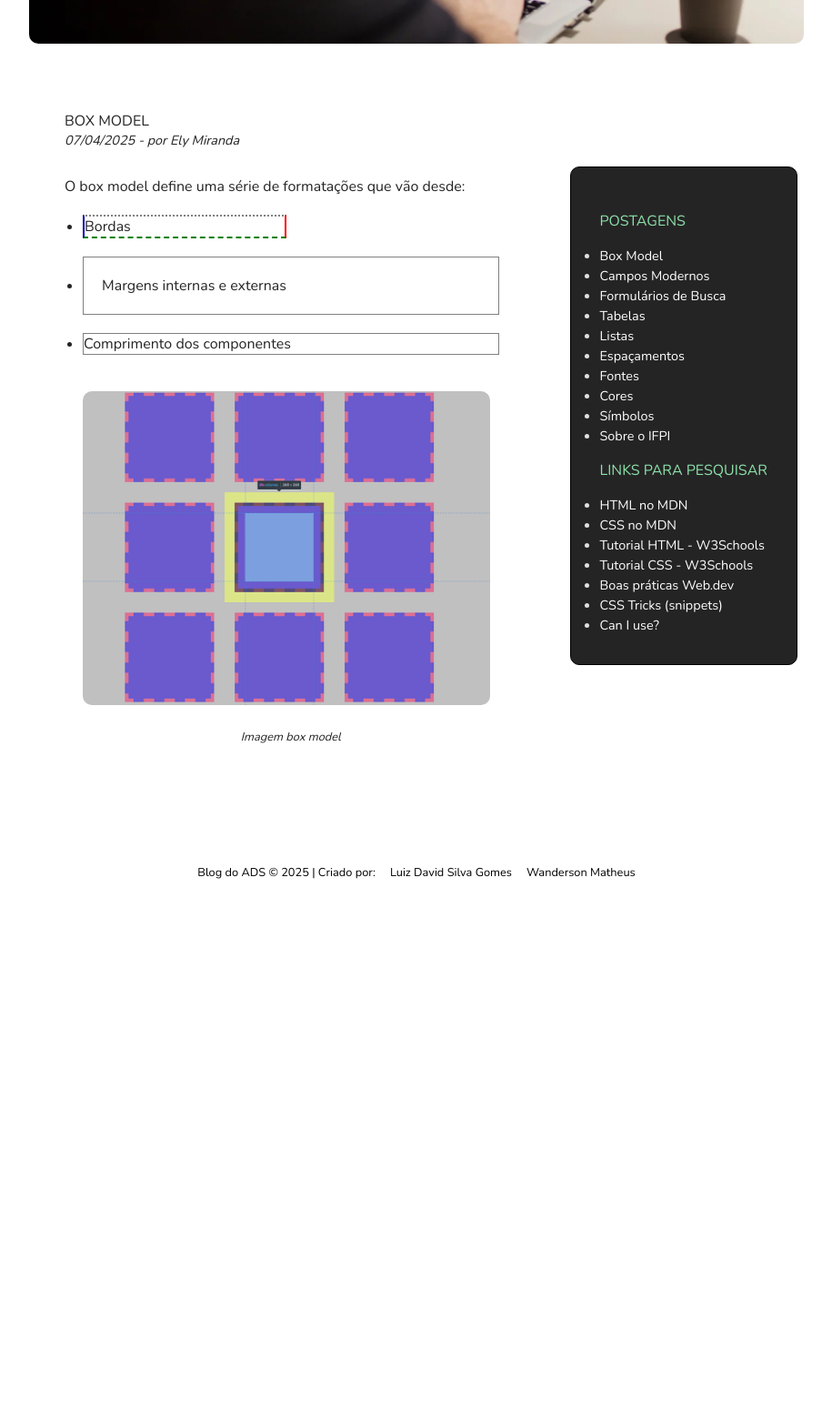
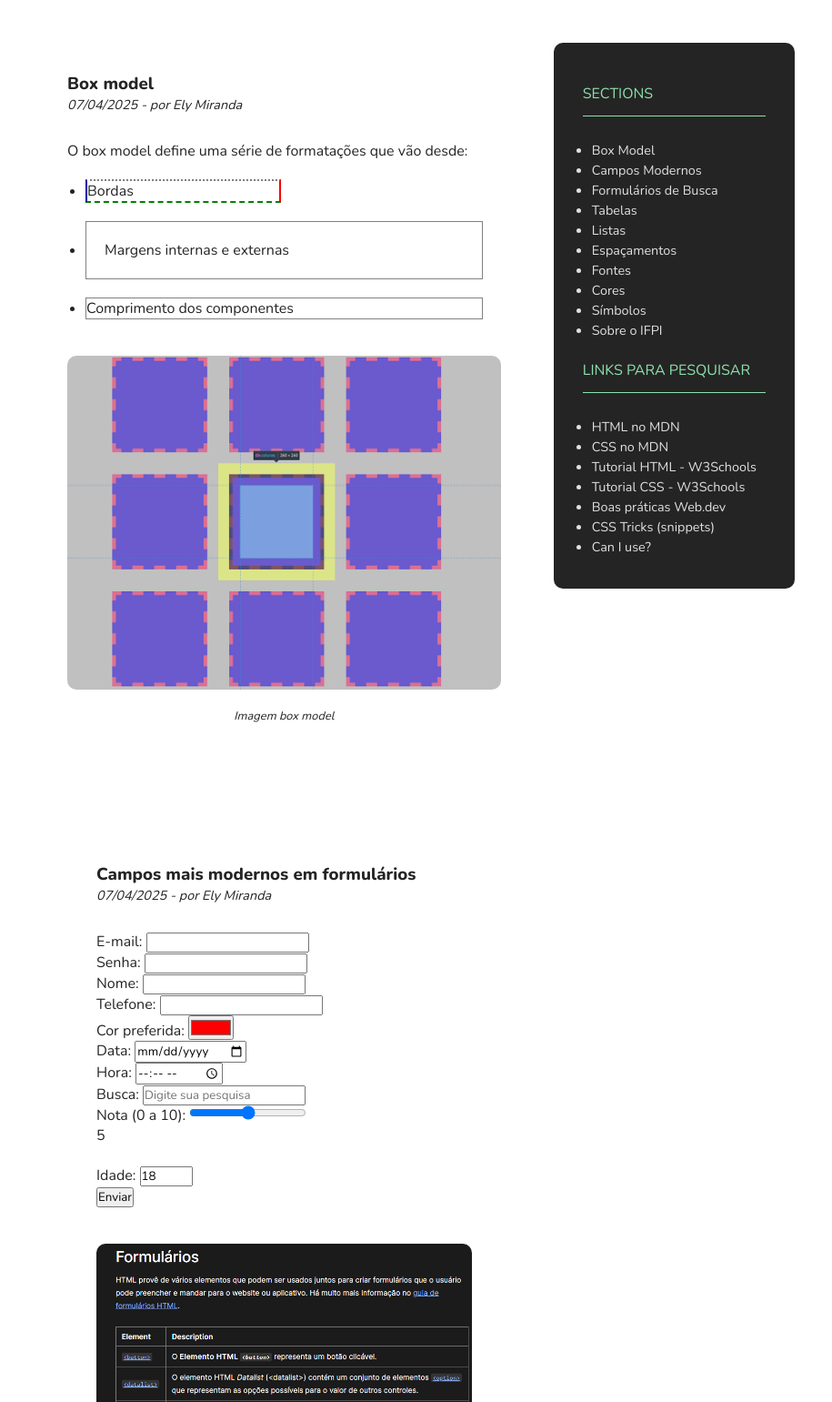
Before and after one commit to wandsoader1/blog-prog1, a plain HTML site: page blog.html in a window 1280 px wide. Shown: the part 344-1885 px from the top of the page at 91% size, without its empty margins (182-1097 px from the left). Before the commit the page ends 1328 px from the top, so only its background shows below. Drawn offline with nearby package versions, Linux system fonts and the light colour scheme.

Commit message:
style: mudanca de formatacao

```diff
--- a/blog.html
+++ b/blog.html
@@ -16,7 +16,7 @@
                 <div class="header_nav_logo">
                     <a href="#"><img src="./imagens/ads.png" alt="ads logo"></a>
                 </div>
-                <h2>Blog do ADS</h2>
+                <!-- <h2>Blog do ADS</h2> -->
                 <div class="header_nav_links">
                     <a href="#">Home</a>
                     <a href="#">Sobre</a>
@@ -27,11 +27,13 @@
             </nav>
         </header>
         <div class="flex_leiaut_container">
-            <div class="flex_capa"></div>
+            <div class="flex_capa">
+                <h2>Blog do ADS</h2>
+            </div>
             <div class="flex_leiaut">
                 <main>
-                    <article>
-                        <h2>Box model</h2>
+                    <article id="boxmodel">
+                        <h3>Box model</h3>
                         <p class="autor_data">07/04/2025 - por Ely Miranda</p>
                         <p>O box model define uma série de formatações que vão desde:</p>
                         <ul>
@@ -44,12 +46,67 @@
                             <figcaption>Imagem box model</figcaption>
                         </figure>
                     </article>
+
+                    <article id="camposmodernos">
+                        <h3>Campos mais modernos em formulários</h3>
+                        <p class="autor_data">07/04/2025 - por Ely Miranda</p>
+
+                        <form action="" class="formulario" method="post">
+                        <label for="email">E-mail:</label>
+                        <input type="email" id="email" name="email" required>
+                        <br>
+                        <label for="senha">Senha:</label>
+                        <input type="password" id="senha" name="senha" required>
+                        <br>
+                        <label for="nome">Nome:</label>
+                        <input type="text" id="nome" name="nome" required>
+                        <br>
+                        <label for="telefone">Telefone:</label>
+                        <input type="tel" id="telefone" name="telefone" required>
+                        <br>
+                        <label for="cor">Cor preferida:</label>
+                        <input type="color" id="cor" name="cor" value="#ff0000">
+                        <br>
+                        <label for="data">Data:</label>
+                        <input type="date" id="data" name="data" required>
+                        <br>
+                        <label for="hora">Hora:</label>
+                        <input type="time" id="hora" name="hora" required>
+                        <br>
+                        <label for="busca">Busca:</label>
+                        <input type="search" id="busca" name="busca" placeholder="Digite sua pesquisa" required>
+                        <br>
+                        <label for="nota">Nota (0 a 10):</label>
+                        <input type="range" id="nota" name="nota" min="0" max="10" value="5" required>
+                        <div id="nota-atual">5</div>
+                        <br>
+                        <label for="idade">Idade:</label>
+                        <input type="number" id="idade" name="idade" min="0" max="120" value="18" required>
+                        <br>
+                        <input type="submit" value="Enviar">
+                        </form>
+
+                        <figure>
+                            <img src="./imagens/formularios.png" alt="Imagem representativa de formulários">
+                            <figcaption>Exemplo de formulário com campos modernos (Fonte: MDN Web Docs)</figcaption>
+                        </figure>
+
+                        <script>
+                            function mudaNota() {
+                                const nota = document.getElementById('nota').value;
+                                document.getElementById('nota-atual').innerText = nota;
+                            }
+
+                            document.getElementById('nota').addEventListener('input', mudaNota);
+                            mudaNota();
+                        </script>
+                    </article>
                 </main>
                     <aside>
-                            <h3>Postagens</h3>
+                            <h3>Sections</h3>
                                 <ul>
-                                    <li><a href="./blog.html">Box Model</a></li>
-                                    <li><a href="./postagens/campos_modernos.html">Campos Modernos</a></li>
+                                    <li><a href="#boxmodel">Box Model</a></li>
+                                    <li><a href="#camposmodernos">Campos Modernos</a></li>
                                     <li><a href="#buscas">Formulários de Busca</a></li>
                                     <li><a href="#tabelas">Tabelas</a></li>
                                     <li><a href="#listas">Listas</a></li>
@@ -427,6 +484,30 @@
             <span id="fim-da-pagina"></span>
         </footer>
     </div> -->
+     <button id="back-to-top" onclick="scrollToTop()">↑</button>
+     <script>
+        function mudaNota() {
+            const nota = document.getElementById('nota').value;
+            document.getElementById('nota-atual').innerText = nota;
+            }
+
+        document.getElementById('nota').addEventListener('input', mudaNota);
+        mudaNota();
+
+        const backToTopButton = document.getElementById("back-to-top");
+        if (scrollY > 300) {
+            backToTopButton.style.display = "flex";
+        } else {
+            backToTopButton.style.display = "none";
+        }
+
+    function scrollToTop() {
+      window.scrollTo({
+        top: 0,
+        behavior: 'smooth' // rolagem suave
+      });
+    }
+     </script>
 </body>
 
 </html>
--- a/postagens/post_style.css
+++ /dev/null
@@ -1,220 +0,0 @@
-@import url('https://fonts.googleapis.com/css2?family=Nunito:wght@400;800&family=Poppins:wght@300&family=Roboto&display=swap');
-
-* {
-  margin: 0;
-  padding: 0;
-  box-sizing: border-box;
-  font-family: 'Nunito', sans-serif;
-}
-
-.container {
-  display: flex;
-  flex-direction: column;
-  justify-content: center;
-  align-items: center;
-}
-
-header {
-  margin: 30px auto;
-  width: 80%;
-  background-color: #fff;
-  color: #252425;
-  display: flex;
-  justify-content: center;
-  align-items: center;
-}
-
-.header_nav_container {
-  display: flex;
-  justify-content: space-around;
-  align-items: center;
-  width: 100%;
-  padding: 0 2rem;
-  letter-spacing: 0.1rem;
-}
-
-.header_nav_container h2 {
-  font-size: 0.9rem;
-  font-weight: 400;
-  text-transform: uppercase;
-}
-
-.header_nav_logo img {
-  width: 35px;
-  height: 35px;
-  border: 1px solid #000;
-  border-radius: 50%;
-}
-
-.header_nav_links {
-  font-size: 1rem;
-  font-weight: 500;
-  display: flex;
-  gap: 2rem;
-}
-
-.header_nav_links a {
-  color: #252425;
-  text-decoration: none;
-  transition: color 0.3s ease;
-  text-decoration: none !important;
-}
-
-.header_nav_links a:hover {
-  text-decoration: underline !important;
-  text-decoration-thickness: 1px !important;
-  text-decoration-color: #8ce2aa !important;
-}
-
-.header_nav_links a:active {
-  color: #8ce2aa;
-}
-
-#login_link {
-  color: #252425;
-  border: 1px solid #8ce2aa;
-  border-radius: 50%;
-  font-weight: 600;
-  transition: background-color 0.3s ease;
-}
-
-#login_link:hover {
-  background-color: #8ce2aa;
-  color: #fff;
-}
-
-#create_acount_link {
-  background-color: #8ce2aa;
-  color: #252425;
-  border: 1px solid #8ce2aa;
-  border-radius: 50%;
-  font-weight: 600;
-  transition: background-color 0.3s ease;
-}
-
-#create_acount_link:hover {
-  background-color: #7ad399;
-  color: #252425;
-}
-
-.flex_leiaut_container {
-  margin: 1.2rem auto;
-  display: flex;
-  flex-direction: column;
-  justify-content: center;
-  align-items: center;
-  width: 70%;
-  padding: 3rem 0;
-}
-
-.flex_capa {
-  background-image: url(../imagens/capa_blog.webp);
-  background-size: cover;
-  background-position: center;
-  /*width: 90%;*/
-  width: 95%;
-  height: 28vh;
-  border-radius: 10px;
-}
-
-.flex_leiaut {
-  width: 100%;
-  height: 100%;
-  display: flex;
-  justify-content: space-around;
-  align-items: center;
-  padding: 1rem;
-}
-
-.flex_leiaut h2 {
-  font-size: 1rem;
-  font-weight: 500;
-  text-transform: uppercase;
-}
-
-main {
-  color: #252425;
-  width: 75%;
-  display: flex;
-  justify-content: space-between;
-  align-items: center;
-  padding: 2rem;
-  /* margin-bottom: 0px; */
-  flex-wrap: wrap;
-}
-
-main h2 {
-  width: 30%;
-  font-size: 1.6rem;
-  font-weight: bold;
-  text-transform: uppercase;
-}
-
-.formulario {
-  width: 100%;
-  padding: 1.2rem;
-  border-radius: 10px;
-  box-shadow: 0 0 10px rgba(0, 0, 0, 0.1);
-  display: grid;
-  grid-template-columns: repeat(auto-fit, minmax(300px, 1fr));
-}
-
-aside {
-  margin-top: 100px;
-  padding: 2rem;
-  border: 1px solid #000;
-  border-radius: 10px;
-  background-color: #252425;
-  color: #e0e0e0;
-}
-
-aside a {
-  color: #fff;
-  text-decoration: none;
-  transition: color 0.3s ease;
-  font-size: 0.9rem;
-}
-
-aside h3 {
-  color: #8ce2aa;
-  font-size: 1rem;
-  font-weight: 400;
-  text-transform: uppercase;
-  padding: 1rem 0;
-}
-
-aside a:hover {
-  text-decoration: underline !important;
-  text-decoration-thickness: 1px !important;
-  text-decoration-color: #8ce2aa !important;
-}
-
-main figure img {
-  margin: 20px;
-  width: 90%;
-  height: 90%;
-  border-radius: 10px;
-}
-
-main figure figcaption {
-  align-items: center;
-  font-size: 0.8rem;
-  text-align: center;
-  font-style: italic;
-}
-
-.autor_data {
-  font-size: 0.9rem;
-  text-align: left;
-  font-style: italic;
-  margin-bottom: 30px;
-}
-
-footer {
-  width: 100%;
-  padding: 1rem;
-  display: flex;
-  justify-content: center;
-  font-size: 0.8rem;
-  gap: 1rem;
-}
--- a/style.css
+++ b/style.css
@@ -99,67 +99,81 @@ header {
 
 
 .flex_leiaut_container {
-    margin: 1.2rem auto;
+    margin: 2rem;
     display: flex;
     flex-direction: column;
     justify-content: center;
     align-items: center;
-    width: 70%;
+    width: 65%;
     padding: 3rem 0;
 }
 
 .flex_capa {
-    background-image: url(./imagens/capa_blog.webp);
+    background-image: url(./imagens/frontend_bg.jpg);
+    background-repeat: no-repeat;
+    background-attachment: fixed;
     background-size: cover;
     background-position: center;
-    /*width: 90%;*/
-    width: 95%;
-    height: 28vh;
+    width: 100%;
+    height: 20vh;
     border-radius: 10px;
+    transition: all 0.3s ease;
+    display: flex;
+    flex-direction: column;
+    justify-content: center;
+    align-items: center;
+}
+
+.flex_capa h2 {
+    color: #e0e0e0;
+    font-size: 2rem;
+    font-weight: 800;
+    text-align: center;
+    padding: 1rem 0;
+    text-shadow: 4px 4px 4px rgba(0, 0, 0, 0.5);
+    text-transform: uppercase;
 }
 
 .flex_leiaut {
     width: 100%;
     height: 100%;
     display: flex;
-    justify-content: space-around;
-    align-items: center;
-    padding: 1rem;
-}
-
-.flex_leiaut h2 {
-    font-size: 1rem;
-    font-weight: 500;
-    text-transform: uppercase;
+    justify-content: space-between;
+    /* border: 1px solid #000; */
+    margin-top: 6%;
 }
 
 main {
     color: #252425;
-    width: 65%;
+    max-width: 50%;
+    min-width: 65%;
     display: flex;
-    justify-content: space-between;
-    align-items: center;
+    flex-direction: column;
     padding: 2rem;
-    margin-top: 3%;
-}
-
-main h2 {
-    width: 30%;
-    font-size: 1.5rem;
-    font-weight: bold;
-    text-transform: uppercase;
+    /* border: 1px solid #000; */
 }
 
 aside {
+    display: flex;
+    flex-direction: column;
+    /* justify-content: center;
+    align-items: center; */
+    max-width: 300px;
+    min-width: 200px;
+    max-height: 75vh;
+    min-height: 60vh;
     padding: 2rem;
-    border: 1px solid #000;
     border-radius: 10px;
     background-color: #252425;
     color: #e0e0e0;
 }
 
+aside ul {
+    margin: 10px;
+}
+
 aside a {
-    color: #fff;
+    color: #e0e0e0;
     text-decoration: none;
     transition: color 0.3s ease;
     font-size: 0.9rem;
@@ -170,7 +184,9 @@ aside h3 {
     font-size: 1rem;
     font-weight: 400;
     text-transform: uppercase;
-    padding: 1rem 0;
+    padding: 0.8rem 0;
+    border-bottom: 1px solid #8ce2aa;
+    margin-bottom: 1rem;
 }
 
 aside a:hover {
@@ -202,11 +218,23 @@ aside a:hover {
     margin: 20px;
 }
 
+main figure {
+    display: flex;
+    flex-direction: column;
+    align-items: center;
+    margin: 20px auto;
+    width: 100%;
+}
+
 main figure img {
-    margin: 20px;
-    width: 90%;
-    height: 90%;
+    margin: 20px auto;
+    width: 100%;
+    max-width: 700px;
+    min-width: 300px;
+    /* height: auto; */
+    max-height: 615px;
     border-radius: 10px;
+    display: block;
 }
 
 main figure figcaption {
@@ -214,6 +242,15 @@ main figure figcaption {
     font-size: 0.8rem;
     text-align: center;
     font-style: italic;
+    margin-bottom: 100px;
+}
+
+#camposmodernos {
+    display: flex;
+    flex-direction: column;
+    width: 100%;
+    padding: 2rem;
+    /* border: 1px solid #000; */
 }
 
 .autor_data {
@@ -230,6 +267,28 @@ footer {
     justify-content: center;
     font-size: 0.8rem;
     gap: 1rem;
+}
+
+#back-to-top {
+    position: fixed;
+    bottom: 20px;
+    right: 50px;
+    background-color: #8ce2aa;
+    color: #252425;
+    border: none;
+    border-radius: 50%;
+    width: 50px;
+    height: 50px;
+    font-size: 24px;
+    display: none;
+    align-items: center;
+    justify-content: center;
+    cursor: pointer;
+    transition: background-color 0.3s;
+}
+
+#back-to-top:hover {
+    background-color: #7ad399;
 }
 
 /*
```
Also changed, not shown: postagens/campos_modernos.html (deleted, +0 -103 lines), imagens/formularios.png (added), imagens/frontend_bg.jpg (added).
